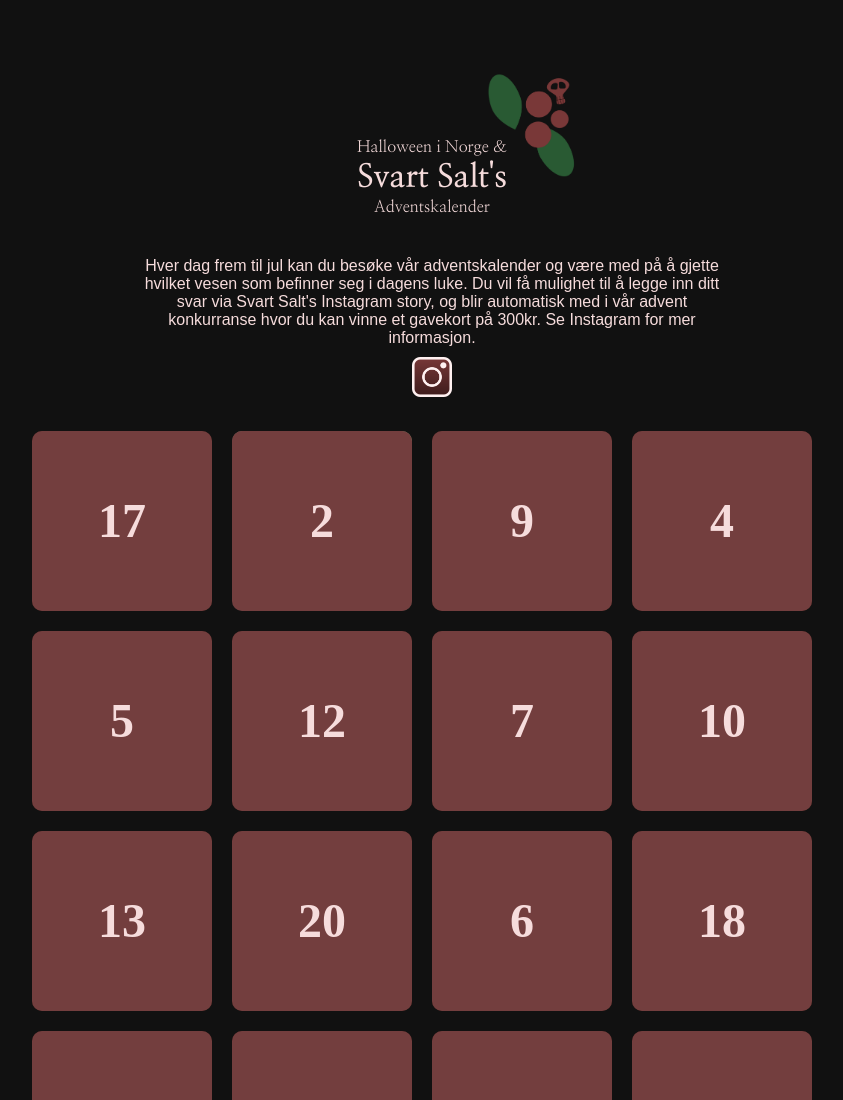
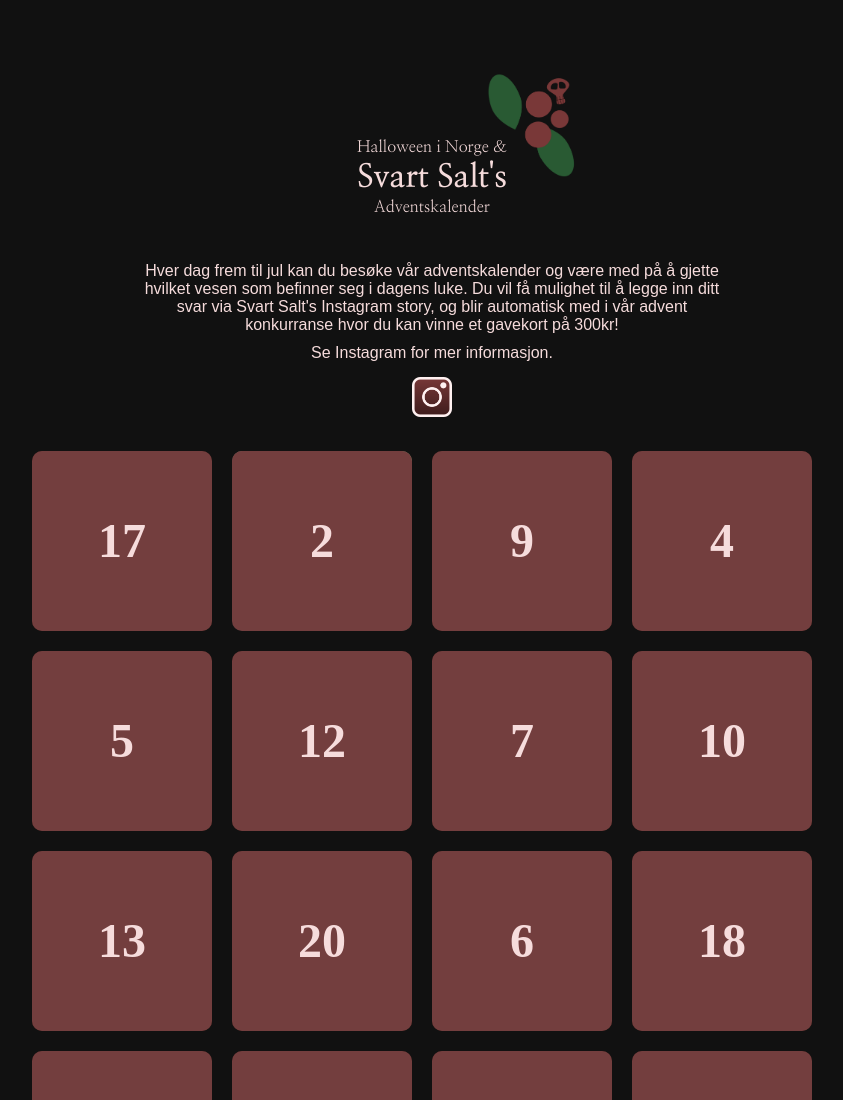
Before and after one commit to maikenlindstad/svart-salt-nettbutikk-adventskalender, a plain HTML site: page index.html in a window 1280 px wide. Shown: the top 1100 px of the page, without its empty margins (208-1051 px from the left). Drawn offline with Linux system fonts and the light colour scheme.

Commit message:
Update
Small tweak in introduction paragraph.

```diff
--- a/css/_header.css
+++ b/css/_header.css
@@ -33,3 +33,8 @@ h1 {
   font-family: "Nanum Myeongjo", serif;
   color: #f6dcdc;
 }
+
+.intro p {
+  padding: 5px 0;
+  color: #f6dcdc;
+}
--- a/index.html
+++ b/index.html
@@ -22,11 +22,15 @@
         <p>Adventskalender</p>
       </div>
       <div class="intro">
-        Hver dag frem til jul kan du besøke vår adventskalender og være med på å
-        gjette hvilket vesen som befinner seg i dagens luke. Du vil få mulighet
-        til å legge inn ditt svar via Svart Salt's Instagram story, og blir
-        automatisk med i vår advent konkurranse hvor du kan vinne et gavekort på
-        300kr. Se Instagram for mer informasjon.
+        <p>
+          Hver dag frem til jul kan du besøke vår adventskalender og være med på
+          å gjette hvilket vesen som befinner seg i dagens luke. Du vil få
+          mulighet til å legge inn ditt svar via Svart Salt's Instagram story,
+          og blir automatisk med i vår advent konkurranse hvor du kan vinne et
+          gavekort på 300kr!
+        </p>
+
+        <p>Se Instagram for mer informasjon.</p>
       </div>
       <a href="https://www.instagram.com/svartsalt.no/" target="_blank"
         ><img
```
